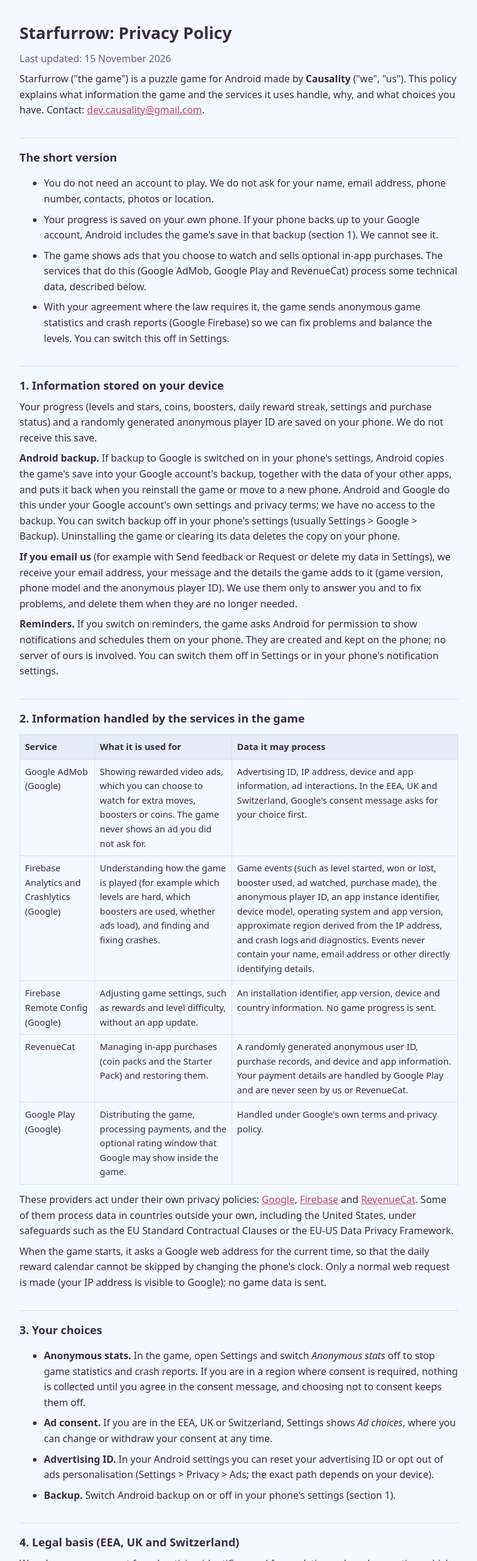
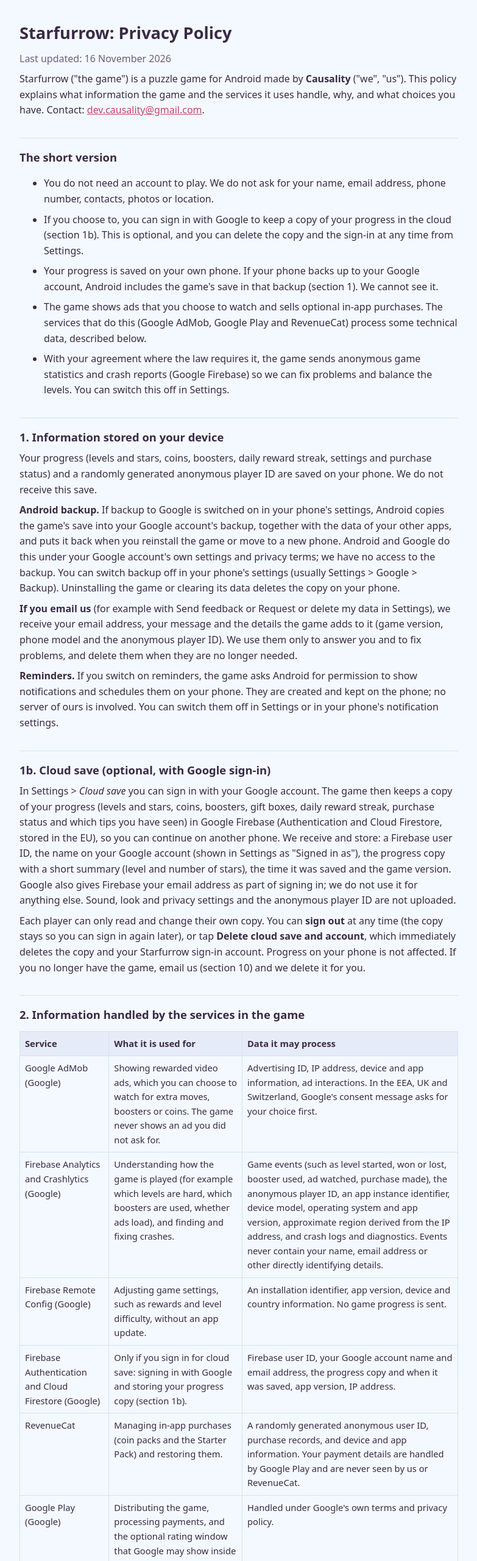
Before and after one commit to CausalityViolation/StarfurrowPrivacy, a plain HTML site: page index.html in a window 1280 px wide. Shown: the top 2560 px of the page at 61% size, without its empty margins (248-1031 px from the left). Drawn offline with Linux system fonts and the light colour scheme.

Commit message:
Privacy policy: optional cloud save with Google sign-in

```diff
--- a/index.html
+++ b/index.html
@@ -24,13 +24,14 @@
 <body>
 <main>
 <h1>Starfurrow: Privacy Policy</h1>
-<p class="meta">Last updated: 15 November 2026</p>
+<p class="meta">Last updated: 16 November 2026</p>
 
 <p>Starfurrow ("the game") is a puzzle game for Android made by <strong>Causality</strong> ("we", "us"). This policy explains what information the game and the services it uses handle, why, and what choices you have. Contact: <a href="mailto:dev.causality@gmail.com">dev.causality@gmail.com</a>.</p>
 
 <h2>The short version</h2>
 <ul>
   <li>You do not need an account to play. We do not ask for your name, email address, phone number, contacts, photos or location.</li>
+  <li>If you choose to, you can sign in with Google to keep a copy of your progress in the cloud (section 1b). This is optional, and you can delete the copy and the sign-in at any time from Settings.</li>
   <li>Your progress is saved on your own phone. If your phone backs up to your Google account, Android includes the game's save in that backup (section 1). We cannot see it.</li>
   <li>The game shows ads that you choose to watch and sells optional in-app purchases. The services that do this (Google AdMob, Google Play and RevenueCat) process some technical data, described below.</li>
   <li>With your agreement where the law requires it, the game sends anonymous game statistics and crash reports (Google Firebase) so we can fix problems and balance the levels. You can switch this off in Settings.</li>
@@ -43,6 +44,10 @@
 <p><strong>If you email us</strong> (for example with Send feedback or Request or delete my data in Settings), we receive your email address, your message and the details the game adds to it (game version, phone model and the anonymous player ID). We use them only to answer you and to fix problems, and delete them when they are no longer needed.</p>
 
 <p><strong>Reminders.</strong> If you switch on reminders, the game asks Android for permission to show notifications and schedules them on your phone. They are created and kept on the phone; no server of ours is involved. You can switch them off in Settings or in your phone's notification settings.</p>
+
+<h2 id="cloud-save">1b. Cloud save (optional, with Google sign-in)</h2>
+<p>In Settings &gt; <em>Cloud save</em> you can sign in with your Google account. The game then keeps a copy of your progress (levels and stars, coins, boosters, gift boxes, daily reward streak, purchase status and which tips you have seen) in Google Firebase (Authentication and Cloud Firestore, stored in the EU), so you can continue on another phone. We receive and store: a Firebase user ID, the name on your Google account (shown in Settings as "Signed in as"), the progress copy with a short summary (level and number of stars), the time it was saved and the game version. Google also gives Firebase your email address as part of signing in; we do not use it for anything else. Sound, look and privacy settings and the anonymous player ID are not uploaded.</p>
+<p>Each player can only read and change their own copy. You can <strong>sign out</strong> at any time (the copy stays so you can sign in again later), or tap <strong>Delete cloud save and account</strong>, which immediately deletes the copy and your Starfurrow sign-in account. Progress on your phone is not affected. If you no longer have the game, email us (section 10) and we delete it for you.</p>
 
 <h2>2. Information handled by the services in the game</h2>
 <table>
@@ -61,6 +66,11 @@
     <td>Firebase Remote Config (Google)</td>
     <td>Adjusting game settings, such as rewards and level difficulty, without an app update.</td>
     <td>An installation identifier, app version, device and country information. No game progress is sent.</td>
+  </tr>
+  <tr>
+    <td>Firebase Authentication and Cloud Firestore (Google)</td>
+    <td>Only if you sign in for cloud save: signing in with Google and storing your progress copy (section 1b).</td>
+    <td>Firebase user ID, your Google account name and email address, the progress copy and when it was saved, app version, IP address.</td>
   </tr>
   <tr>
     <td>RevenueCat</td>
@@ -82,23 +92,24 @@
   <li><strong>Ad consent.</strong> If you are in the EEA, UK or Switzerland, Settings shows <em>Ad choices</em>, where you can change or withdraw your consent at any time.</li>
   <li><strong>Advertising ID.</strong> In your Android settings you can reset your advertising ID or opt out of ads personalisation (Settings &gt; Privacy &gt; Ads; the exact path depends on your device).</li>
   <li><strong>Backup.</strong> Switch Android backup on or off in your phone's settings (section 1).</li>
+  <li><strong>Cloud save.</strong> Sign in, sign out, or delete the cloud copy and your sign-in account in Settings &gt; <em>Cloud save</em> (section 1b).</li>
 </ul>
 
 <h2>4. Legal basis (EEA, UK and Switzerland)</h2>
-<p>We rely on your consent for advertising identifiers and for analytics and crash reporting, which you can withdraw at any time as described above. We rely on performance of a contract to process purchases you make, and on our legitimate interest in running and securing the game for the technical data needed to deliver it.</p>
+<p>We rely on your consent for advertising identifiers and for analytics and crash reporting, which you can withdraw at any time as described above. We rely on performance of a contract to process purchases you make and to provide cloud save when you sign in for it, and on our legitimate interest in running and securing the game for the technical data needed to deliver it.</p>
 
 <h2>5. Retention</h2>
-<p>We keep no copy of your progress. Analytics and crash data is kept by Google for a limited period set in our Firebase project settings and is then deleted automatically. Purchase records are kept by RevenueCat and Google Play as long as needed to provide the purchases and to meet legal obligations.</p>
+<p>We keep no copy of your progress unless you use cloud save; then the copy is kept until you delete it in Settings (or ask us to), and cloud save accounts that have not been used for 24 months may be deleted. Analytics and crash data is kept by Google for a limited period set in our Firebase project settings and is then deleted automatically. Purchase records are kept by RevenueCat and Google Play as long as needed to provide the purchases and to meet legal obligations.</p>
 
 <h2 id="delete-data">6. Your rights, and deleting your data</h2>
-<p>Depending on where you live, you may have the right to access, correct or delete personal data, to restrict or object to its processing, to data portability, and to withdraw consent. Because the game has no accounts, we do not know who you are. To find your data we need the anonymous player ID: in the game, open Settings &gt; <em>Request or delete my data</em>. It opens your email app with a message to us that already contains the ID; tell us what you would like and press Send. We answer within 30 days. Resetting your advertising ID and uninstalling the game also detach the game from the data collected so far.</p>
+<p>Depending on where you live, you may have the right to access, correct or delete personal data, to restrict or object to its processing, to data portability, and to withdraw consent. If you do not use cloud save, the game has no accounts and we do not know who you are. If you do, you can delete your cloud save and sign-in account yourself in Settings &gt; <em>Cloud save</em>. To find your data we need the anonymous player ID: in the game, open Settings &gt; <em>Request or delete my data</em>. It opens your email app with a message to us that already contains the ID; tell us what you would like and press Send. We answer within 30 days. Resetting your advertising ID and uninstalling the game also detach the game from the data collected so far.</p>
 <p><strong>Deleting your data, step by step:</strong></p>
 <ol>
   <li>In Starfurrow, open Settings and tap <em>Request or delete my data</em>.</li>
   <li>Your email app opens with a message to us that already contains your anonymous player ID. Write "Please delete my data" and send it.</li>
   <li>We delete your data within 30 days and reply to confirm.</li>
 </ol>
-<p><strong>What is deleted:</strong> the game statistics and crash reports linked to your player ID (Firebase), and your customer record at RevenueCat (the anonymous ID and its purchase history). <strong>What is kept:</strong> Google Play's own payment records, which Google keeps under its terms and the law, and our email exchange about the request, kept for up to 12 months as a record that it was handled. The save on your phone is deleted when you uninstall the game or clear its data, and the copy in your Google account backup is managed in your phone's backup settings.</p>
+<p><strong>What is deleted:</strong> your cloud save and sign-in account, if you have one (or delete them yourself in Settings), the game statistics and crash reports linked to your player ID (Firebase), and your customer record at RevenueCat (the anonymous ID and its purchase history). <strong>What is kept:</strong> Google Play's own payment records, which Google keeps under its terms and the law, and our email exchange about the request, kept for up to 12 months as a record that it was handled. The save on your phone is deleted when you uninstall the game or clear its data, and the copy in your Google account backup is managed in your phone's backup settings.</p>
 <p>If you are in the EEA, you can complain to your local data protection authority (in Sweden: Integritetsskyddsmyndigheten, IMY).</p>
 
 <h2>7. Players in Japan</h2>
```
